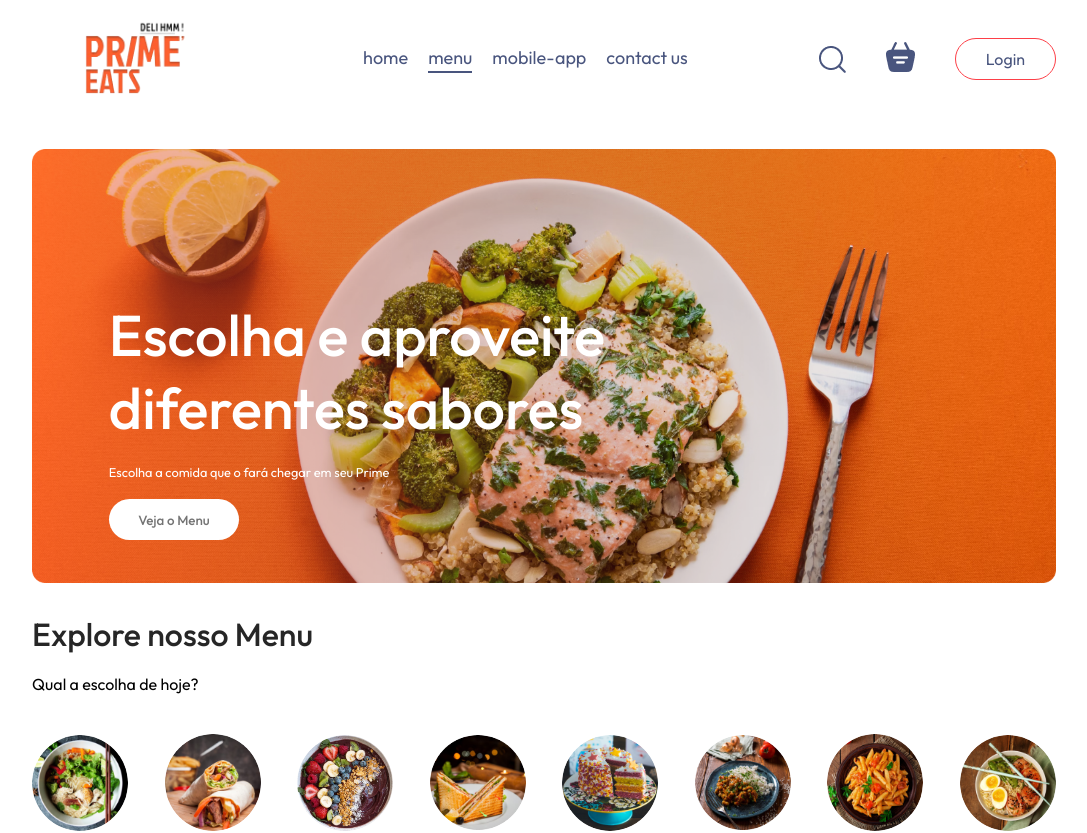
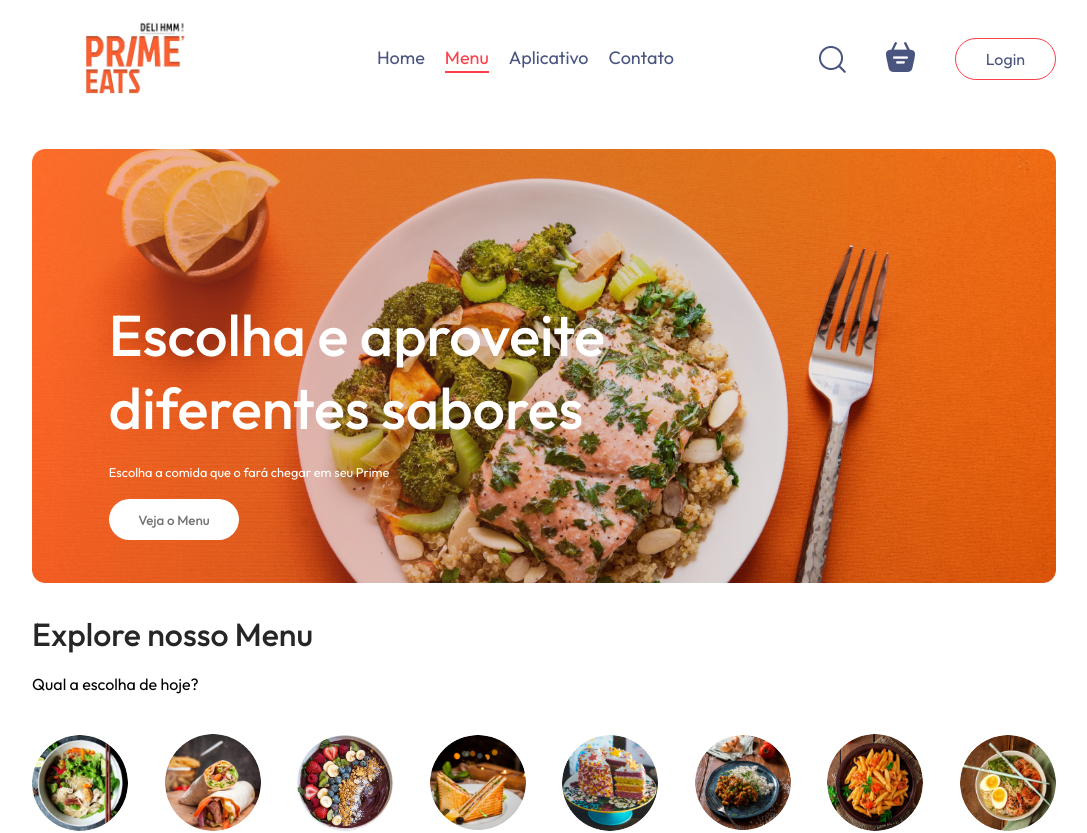
Before and after one commit to dudavivii/prime-s-food, a React (Vite) app in the folder frontend/: page / in a window 1280 px wide. Shown: the top 833 px of the page, without its empty margins (96-1183 px from the left). Built offline with nearby package versions, Linux system fonts and the light colour scheme.

Commit message:
Atualização Sprint 2
Atualização Sprint 2.1.3

```diff
--- a/frontend/src/components/AppDownload/AppDownload.css
+++ b/frontend/src/components/AppDownload/AppDownload.css
@@ -21,3 +21,7 @@
 .app-download-plataforms img:hover {
     transform: scale(1.1);
 }
+.app-download b{
+font-weight: 900;
+color: #5C3210;
+}
--- a/frontend/src/components/AppDownload/AppDownload.jsx
+++ b/frontend/src/components/AppDownload/AppDownload.jsx
@@ -5,7 +5,7 @@ import { assets } from '../../assets/assets'
 const AppDownload = () => {
   return (
      <div className='app-download' id='app-download'>
-      <p>Para uma Melhor Experiência, baixe nosso App! <br /> Prime Eat's App </p>
+      <p>Para uma Melhor Experiência, baixe nosso App! <br /><b>Prime Eat's App</b></p>
       <div className="app-download-plataforms">
         <img src={assets.play_store} alt="" />
         {/* <img src={assets.app_store} alt="" /> */}
--- a/frontend/src/components/Footer/Footer.css
+++ b/frontend/src/components/Footer/Footer.css
@@ -31,6 +31,7 @@
 .footer-social-icons img{
     width: 40px;
     margin-right: 15px;
+    /* border-radius: 100%; */
 }
 .footer hr{
     width: 100%;
--- a/frontend/src/components/Footer/Footer.jsx
+++ b/frontend/src/components/Footer/Footer.jsx
@@ -13,7 +13,7 @@ const Footer = () => {
                 <div className="footer-social-icons">
                     <img src={assets.facebook_icon} alt=''/>
                     <img src={assets.twitter_icon} alt= ''/>
-                    <img src={assets.linkedin_icon} alt='' />
+                    {/* <img src={assets.linkedin_icon} alt='' /> */}
                 </div>
             </div>
             <div className="footer-content-center">
--- a/frontend/src/components/Navbar/Navbar.css
+++ b/frontend/src/components/Navbar/Navbar.css
@@ -30,16 +30,17 @@
     padding: 10px 30px;
     border-radius: 50px;
     cursor: pointer;
-    transition: 0.3s;
+    transition: 0.6s;
 }
 
 .navbar button:hover{
-    background-color: #fff4f2;
+    background-color: #ffa29180;
 }
 
 .navbar .active{
     padding-bottom: 2px;
-    border-bottom: 2px solid #49557e;
+    border-bottom: 2px solid #FD3F47;
+    color: #FD3F47;
 }
 
 .navbar li{
--- a/frontend/src/components/Navbar/Navbar.jsx
+++ b/frontend/src/components/Navbar/Navbar.jsx
@@ -14,10 +14,10 @@ const Navbar = ({setShowLogin}) => {
     <div className='navbar'>
      <Link to='/'><img src={assets.logo} alt="" className="logo" /></Link>
      <ul className="navbar-menu">
-      <Link to='/' onClick={() => setMenu("home")} className={menu==="home"?"active":""}>home</Link>
-      <a href='#explore-menu' onClick={() => setMenu("menu")} className={menu==="menu"?"active":""}>menu</a>
-      <a href='#app-download' onClick={() => setMenu("mobile-app")} className={menu==="mobile-app"?"active":""}>mobile-app</a>
-      <a href='#footer' onClick={() => setMenu("contact-us")} className={menu==="contact-us"?"active":""}>contact us</a>
+      <Link to='/' onClick={() => setMenu("home")} className={menu==="home"?"active":""}>Home</Link>
+      <a href='#explore-menu' onClick={() => setMenu("menu")} className={menu==="menu"?"active":""}>Menu</a>
+      <a href='#app-download' onClick={() => setMenu("mobile-app")} className={menu==="mobile-app"?"active":""}>Aplicativo</a>
+      <a href='#footer' onClick={() => setMenu("contact-us")} className={menu==="contact-us"?"active":""}>Contato</a>
      </ul>
      <div className="navbar-right">
      <img src={assets.search_icon} alt="" />
```
